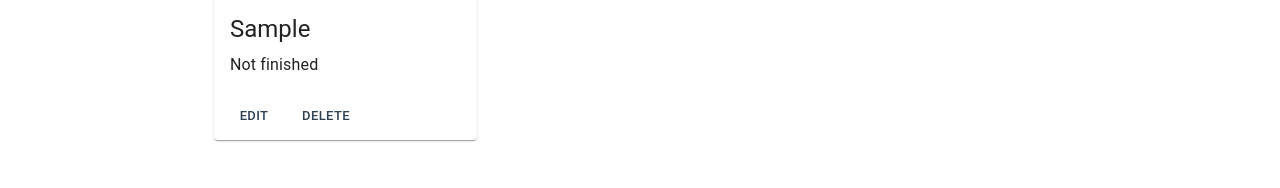
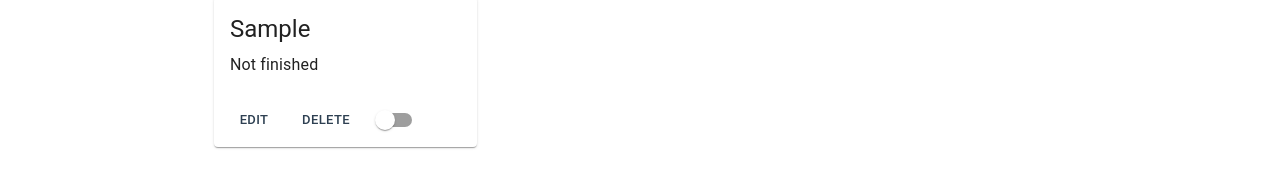
Before and after one commit to Bradley-Bird/shoppingList, a React app: page / in a window 1280 px wide. Both pictures are taken after typing "Sample" into the empty fields and a click on the button "SAVE". Shown: the part 232-420 px from the top of the page. Built offline with nearby package versions, Linux system fonts and the light colour scheme.

Commit message:
checkbox(switch) now updates status of done

```diff
--- a/src/components/Form.jsx
+++ b/src/components/Form.jsx
@@ -1,6 +1,6 @@
 import React, { useState } from 'react';
 import { Container, Box, TextField, Button, CssBaseline } from '@mui/material';
-import { useCart } from '../context/TodoContext';
+import { useCart } from '../context/CartContext';
 
 function Form() {
   const [cart, setCart] = useState('');
--- a/src/components/GridCard.jsx
+++ b/src/components/GridCard.jsx
@@ -12,19 +12,31 @@ import {
   CardContent,
   CardActions,
   TextField,
+  Switch,
 } from '@mui/material';
+import { useCart } from '../context/CartContext';
 
 function GridCard({ item }) {
+  const { handleUpdate, handleComplete } = useCart();
   const [editing, setEditing] = useState(false);
+  const [newEntry, setNewEntry] = useState(item.entry);
 
   const handleEdit = () => {
     setEditing(!editing);
+  };
+  const update = (e) => {
+    e.preventDefault();
+    handleUpdate({
+      ...item,
+      entry: newEntry,
+    });
+    setEditing(false);
   };
 
   let cardContent;
   if (editing) {
     cardContent = (
-      <Box component="form" noValidate sx={{ mt: 1 }}>
+      <Box component="form" onSubmit={update} noValidate sx={{ mt: 1 }}>
         <CardContent sx={{ flexGrow: 1 }}>
           <TextField
             margin="normal"
@@ -32,7 +44,8 @@ function GridCard({ item }) {
             fullWidth
             id="add cart item"
             label="Need to change something?"
-            value={item.entry}
+            value={newEntry}
+            onChange={(e) => setNewEntry(e.target.value)}
           />
           <Typography>
             {item.done === true ? 'Completed' : 'Not finished'}
@@ -66,6 +79,14 @@ function GridCard({ item }) {
             Edit
           </Button>
           <Button size="small">Delete</Button>
+          <Switch
+            color="secondary"
+            checked={item.done}
+            onChange={(e) => {
+              handleComplete({ ...item, done: e.target.checked });
+            }}
+            inputProps={{ 'aria-label': 'controlled' }}
+          />
         </CardActions>
       </>
     );
--- a/src/components/List.jsx
+++ b/src/components/List.jsx
@@ -1,5 +1,5 @@
 import { Container, Grid } from '@mui/material';
-import { useCart } from '../context/TodoContext';
+import { useCart } from '../context/CartContext';
 import GridCard from './GridCard';
 
 function List() {
--- a/src/context/TodoContext.jsx
+++ b/src/context/CartContext.jsx
@@ -2,15 +2,22 @@ import { createContext, useContext, useReducer } from 'react';
 const initialEntry = [];
 const CartContext = createContext();
 function cartReducer(state, action) {
-  console.log(state);
   switch (action.type) {
     case 'ADD':
       console.log(state.length);
       return [{ id: Date.now(), entry: action.payload, done: false }, ...state];
     case 'UPDATE':
       return state.map((item) => {
-        if (item.id === action.payload.item.id) {
-          const { entry, done } = action.payload.item;
+        if (item.id === action.payload.id) {
+          const { entry } = action.payload;
+
+          return { ...item, entry };
+        } else return item;
+      });
+    case 'CHECK':
+      return state.map((item) => {
+        if (item.id === action.payload.id) {
+          const { done, entry } = action.payload;
 
           return { ...item, entry, done };
         } else return item;
@@ -28,8 +35,14 @@ export const CartProvider = ({ children }) => {
   const handleUpdate = (update) => {
     dispatch({ type: 'UPDATE', payload: update });
   };
+  const handleComplete = (checked) => {
+    dispatch({ type: 'CHECK', payload: checked });
+  };
+
   return (
-    <CartContext.Provider value={{ cart, handleAdd }}>
+    <CartContext.Provider
+      value={{ cart, handleAdd, handleUpdate, handleComplete }}
+    >
       {children}
     </CartContext.Provider>
   );
--- a/src/index.jsx
+++ b/src/index.jsx
@@ -2,7 +2,7 @@ import React from 'react';
 import { render } from 'react-dom';
 import App from './App';
 import { ThemeProvider, createTheme } from '@mui/material/';
-import { CartProvider } from './context/TodoContext';
+import { CartProvider } from './context/CartContext';
 
 export const theme = createTheme({
   palette: {
```
